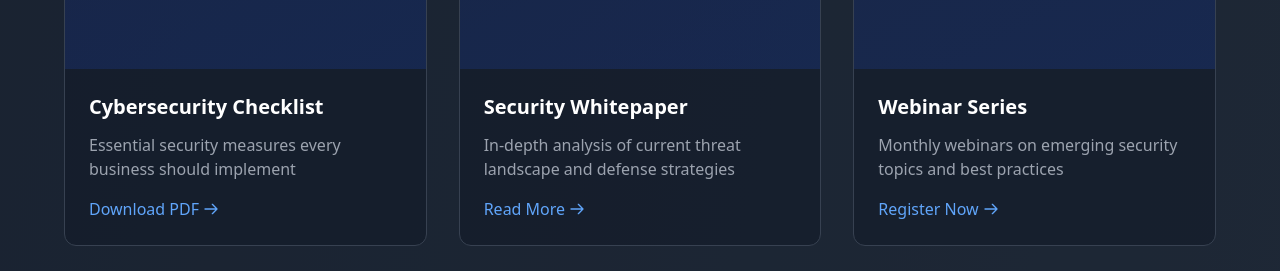
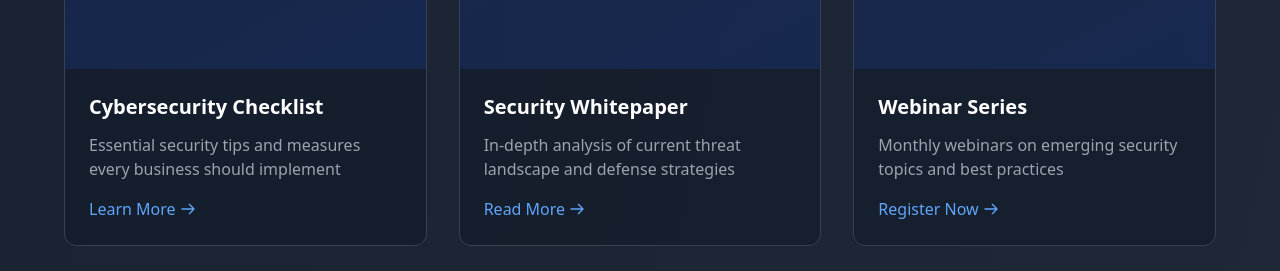
Before and after one commit to sentinellink/sentinel-link, a Next.js app: page / in a window 1280 px wide. Shown: the part 4560-4831 px from the top of the page. Built offline with nearby package versions, Linux system fonts and the light colour scheme.

Commit message:
Update index.js

```diff
--- a/pages/index.js
+++ b/pages/index.js
@@ -434,9 +434,9 @@ export default function Home() {
               </div>
               <div className="p-6">
                 <h3 className="text-xl font-bold mb-3">Cybersecurity Checklist</h3>
-                <p className="text-gray-400 mb-4">Essential security measures every business should implement</p>
-                <a href="#" className="text-blue-400 hover:text-blue-300 font-medium inline-flex items-center">
-                  Download PDF
+                <p className="text-gray-400 mb-4">Essential security tips and measures every business should implement</p>
+                <a href="https://sentinellink.substack.com/notes" className="text-blue-400 hover:text-blue-300 font-medium inline-flex items-center">
+                  Learn More
                   <svg xmlns="http://www.w3.org/2000/svg" className="h-4 w-4 ml-1" fill="none" viewBox="0 0 24 24" stroke="currentColor">
                     <path strokeLinecap="round" strokeLinejoin="round" strokeWidth={2} d="M14 5l7 7m0 0l-7 7m7-7H3" />
                   </svg>
```
